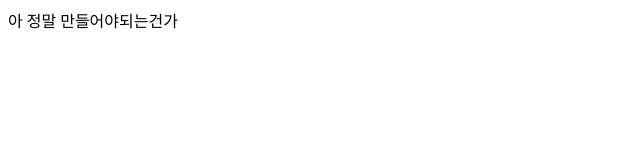
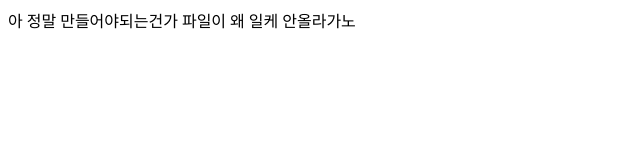
Before and after one commit to leeyunhee-wind/lab, a plain HTML site: page index.html in a window 1280 px wide. Shown: the whole page, without its empty margins (0-640 px from the left). Drawn offline with Linux system fonts and the light colour scheme.

Commit message:
Add files via upload

```diff
--- a/index.html
+++ b/index.html
@@ -8,7 +8,7 @@
 </head>
 
 <div class="wrap">
-아 정말 만들어야되는건가
+아 정말 만들어야되는건가 파일이 왜 일케 안올라가노
 
 
 <section class="about"></section>
```
